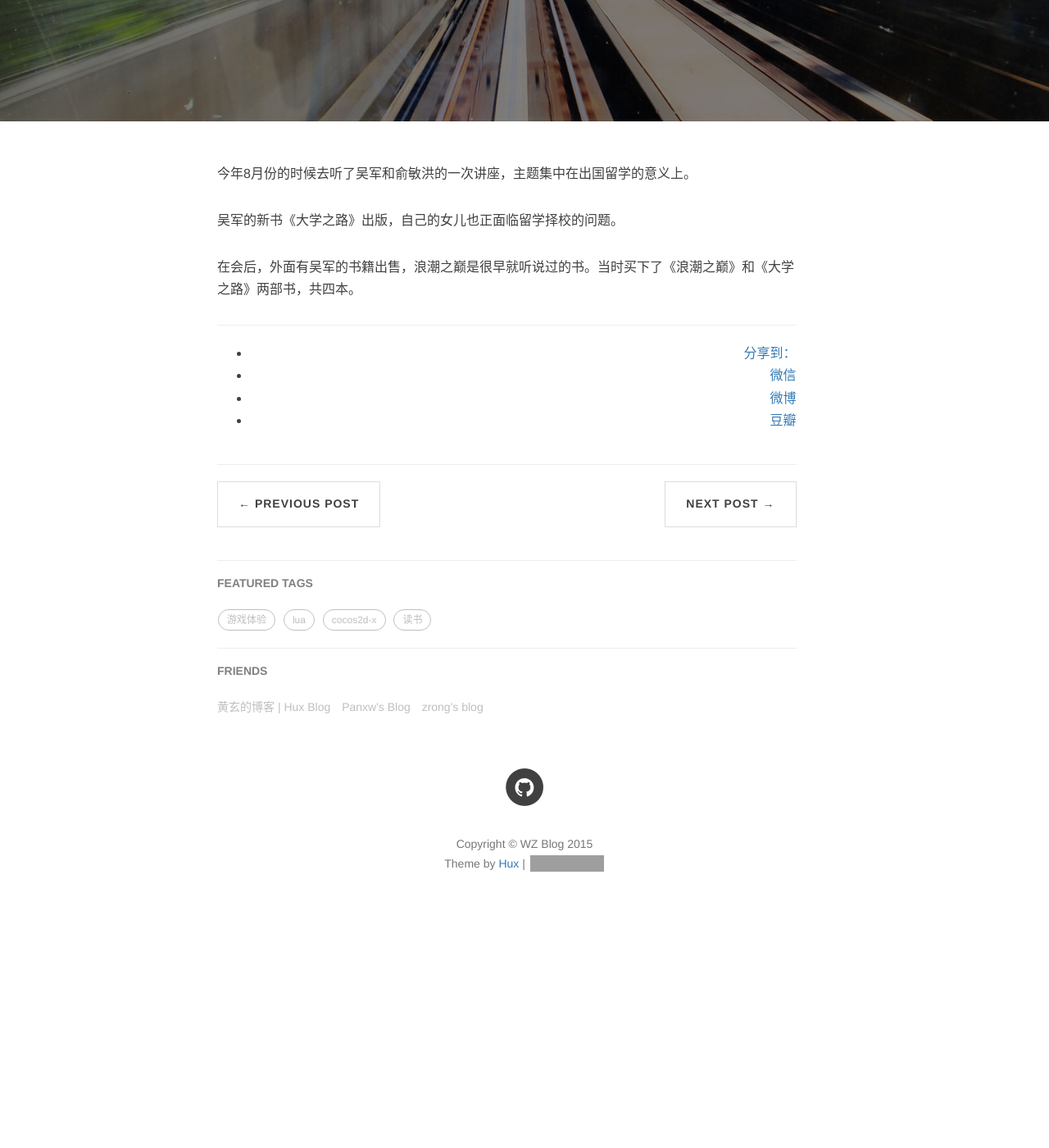
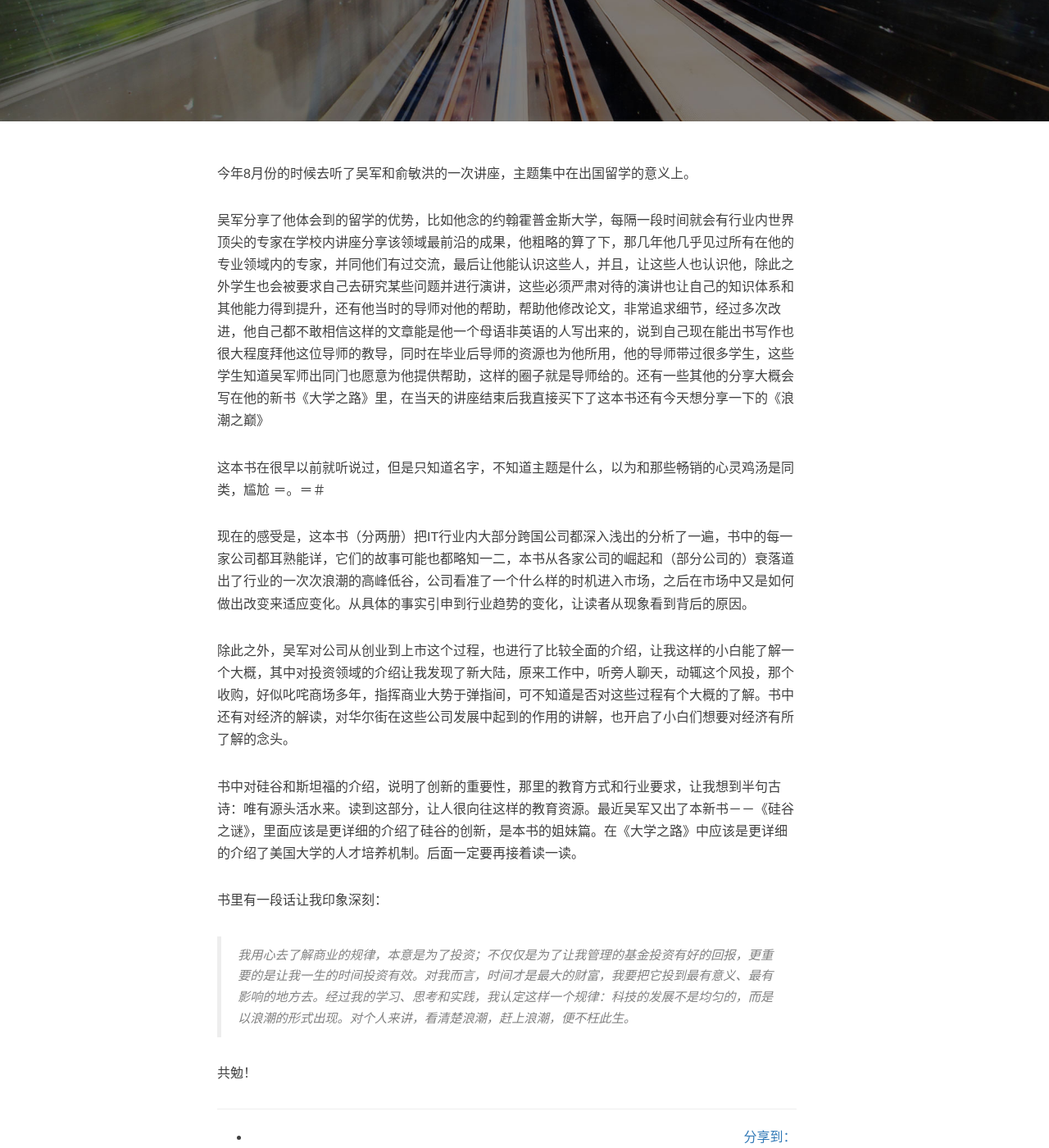
Before and after one commit to sgamerw/sgamerw.github.io, a Jekyll site: the page built from _posts/2015-12-04-books-on-top-of-tides.markdown, in a window 1280 px wide and 1400 px high, scrolled down 375 px. Shown: the whole window at 82% size. Built offline with Jekyll 4.4.1, drawn with Linux system fonts in a browser that asks for light colours; nearby versions of some CDN libraries; Markdown is read by kramdown in place of the engine named in the settings; comment, search, counter and statistics services are not loaded; before the commit the page ends 1532 px from its top, so only the background shows below that; grey boxes are pictures that could not be loaded.

Commit message:
complete on top of tides

```diff
--- a/_posts/2015-12-04-books-on-top-of-tides.markdown
+++ b/_posts/2015-12-04-books-on-top-of-tides.markdown
@@ -10,6 +10,18 @@ tags:
 
 今年8月份的时候去听了吴军和俞敏洪的一次讲座，主题集中在出国留学的意义上。
 
-吴军的新书《大学之路》出版，自己的女儿也正面临留学择校的问题。
+吴军分享了他体会到的留学的优势，比如他念的约翰霍普金斯大学，每隔一段时间就会有行业内世界顶尖的专家在学校内讲座分享该领域最前沿的成果，他粗略的算了下，那几年他几乎见过所有在他的专业领域内的专家，并同他们有过交流，最后让他能认识这些人，并且，让这些人也认识他，除此之外学生也会被要求自己去研究某些问题并进行演讲，这些必须严肃对待的演讲也让自己的知识体系和其他能力得到提升，还有他当时的导师对他的帮助，帮助他修改论文，非常追求细节，经过多次改进，他自己都不敢相信这样的文章能是他一个母语非英语的人写出来的，说到自己现在能出书写作也很大程度拜他这位导师的教导，同时在毕业后导师的资源也为他所用，他的导师带过很多学生，这些学生知道吴军师出同门也愿意为他提供帮助，这样的圈子就是导师给的。还有一些其他的分享大概会写在他的新书《大学之路》里，在当天的讲座结束后我直接买下了这本书还有今天想分享一下的《浪潮之巅》
 
-在会后，外面有吴军的书籍出售，浪潮之巅是很早就听说过的书。当时买下了《浪潮之巅》和《大学之路》两部书，共四本。
+这本书在很早以前就听说过，但是只知道名字，不知道主题是什么，以为和那些畅销的心灵鸡汤是同类，尴尬 ＝。＝＃
+
+现在的感受是，这本书（分两册）把IT行业内大部分跨国公司都深入浅出的分析了一遍，书中的每一家公司都耳熟能详，它们的故事可能也都略知一二，本书从各家公司的崛起和（部分公司的）衰落道出了行业的一次次浪潮的高峰低谷，公司看准了一个什么样的时机进入市场，之后在市场中又是如何做出改变来适应变化。从具体的事实引申到行业趋势的变化，让读者从现象看到背后的原因。
+
+除此之外，吴军对公司从创业到上市这个过程，也进行了比较全面的介绍，让我这样的小白能了解一个大概，其中对投资领域的介绍让我发现了新大陆，原来工作中，听旁人聊天，动辄这个风投，那个收购，好似叱咤商场多年，指挥商业大势于弹指间，可不知道是否对这些过程有个大概的了解。书中还有对经济的解读，对华尔街在这些公司发展中起到的作用的讲解，也开启了小白们想要对经济有所了解的念头。
+
+书中对硅谷和斯坦福的介绍，说明了创新的重要性，那里的教育方式和行业要求，让我想到半句古诗：唯有源头活水来。读到这部分，让人很向往这样的教育资源。最近吴军又出了本新书－－《硅谷之谜》，里面应该是更详细的介绍了硅谷的创新，是本书的姐妹篇。在《大学之路》中应该是更详细的介绍了美国大学的人才培养机制。后面一定要再接着读一读。
+
+书里有一段话让我印象深刻：
+
+> 我用心去了解商业的规律，本意是为了投资；不仅仅是为了让我管理的基金投资有好的回报，更重要的是让我一生的时间投资有效。对我而言，时间才是最大的财富，我要把它投到最有意义、最有影响的地方去。经过我的学习、思考和实践，我认定这样一个规律：科技的发展不是均匀的，而是以浪潮的形式出现。对个人来讲，看清楚浪潮，赶上浪潮，便不枉此生。
+
+共勉！
```
